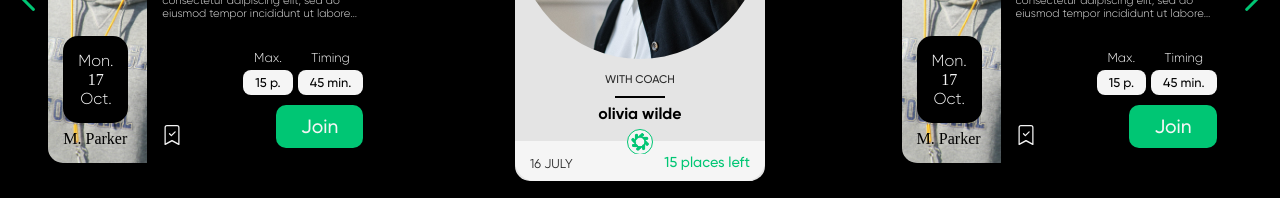
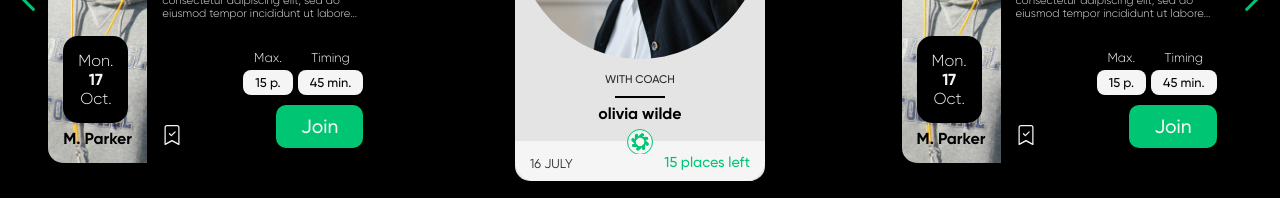
Before and after one commit to ESIEA-Dive/Mindto, a React (Create React App) app in the folder frontend_mindto/: page / in a window 1280 px wide. Shown: the part 2810-3008 px from the top of the page. Built offline with nearby package versions, Linux system fonts and the light colour scheme; a web font is replaced by a local one.

Commit message:
Bold orthographe card fix

```diff
--- a/frontend_mindto/src/container/Transformation/ClassCard.scss
+++ b/frontend_mindto/src/container/Transformation/ClassCard.scss
@@ -35,7 +35,7 @@
     border-radius: 15px;
     font-family: "GilroyLight";
     .day {
-        font-family: "GirlroyBold";
+        font-family: "GilroyBold";
     }
 }
 
@@ -44,7 +44,7 @@
     position: absolute;
     bottom: 15px;
     left: 15px;
-    font-family: "GirlroyBold";
+    font-family: "GilroyBold";
 }
 
 .description {
```
